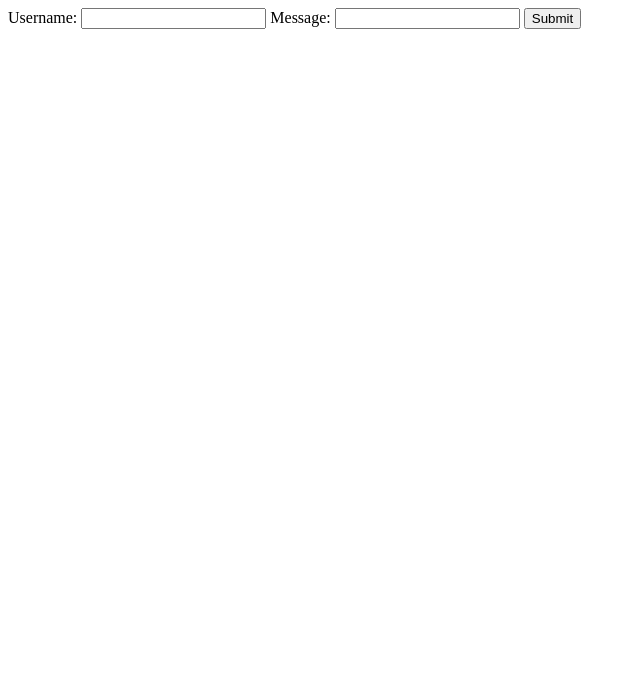
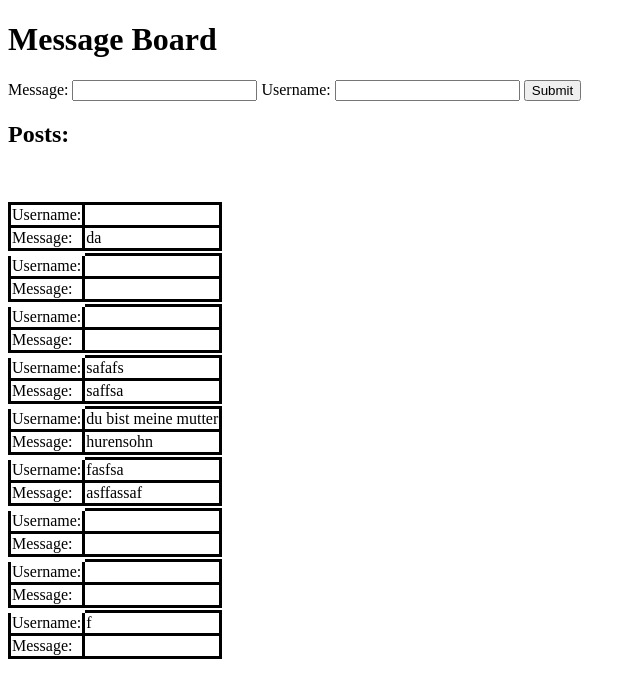
Before and after one commit to zeroIQ2018/Msg-Board, a Flask app: page / in a window 1280 px wide. Shown: the top 698 px of the page, without its empty margins (0-640 px from the left). Run offline with Flask 2, Linux system fonts and the light colour scheme; data comes from the database, SQL or seed files in the repository; both versions use the stored data as it was after the commit.

Commit message:
it displays

```diff
--- a/app.py
+++ b/app.py
@@ -1,4 +1,3 @@
-from email import message
 from flask import Flask, render_template, request, url_for, redirect
 from flask_sqlalchemy import SQLAlchemy
 import datetime
@@ -20,15 +19,6 @@ class Message(db.Model):
         self.message = message
         self.username = username
 
-    def __repr__(self):
-        return "<Message %r>" % self.username
-
-
-
-
-@app.route("/")
-def index():
-    return render_template("index.html")
 
 
 @app.route("/add_message", methods=["POST"])
@@ -38,6 +28,14 @@ def add_message():
     db.session.commit()
     return redirect(url_for("index"))
 
+@app.route("/", methods=['POST', 'GET'])
+def index():
+    posts = Message.query.all()
+    return render_template("index.html", posts=posts)
+
+
+
+
 
 if __name__ == "__main__":
     app.run()
--- /dev/null
+++ b/static/style.css
@@ -0,0 +1,17 @@
+table {
+  border-collapse: collapse;
+}
+tr {
+  border: solid;
+  border-width: 15x
+}
+td{
+    border: solid;
+    border-width: 15x;
+}
+
+#remove {
+    border-color: white;
+    background-color: white;
+    border-inline-color: white;
+}
--- a/templates/index.html
+++ b/templates/index.html
@@ -3,15 +3,47 @@
     <head>
     <title></title>
     <meta charset="utf-8">
+    <link rel= "stylesheet" type= "text/css" href= "{{ url_for('static',filename='style.css') }}">
     </head>
+
+    <h1>Message Board</h1>
 
     <body>
         <form method="POST" action="/add_message">
+            <label>Message:</label>
+            <input type="text" id="usernameinput" name="Username">
             <label>Username:</label>
-            <input type="text" id="usernameinput" name="Username">
-            <label>Message:</label>
             <input type="text" id="messageinput" name="Content">
             <input type="submit">
        </form>
+
+
+
+    <h2>Posts:</h2>
+    <br>
+
+    <table>
+    {% for post in posts %}
+    <tr>
+        <td>Username: </td>
+        <td>
+        {{post.username}}<br>
+        </td>
+    </tr>
+    <tr>
+        <td>Message:</td>
+        <td>
+            {{post.message}}<br>
+        </td>
+    </tr>
+    <tr id="remove">
+        <td id="remove"></td>
+    </tr>
+
+
+    <p></p>
+    {% endfor %}
+    </table>
     </body>
 </html>
+<html>
```
Also changed, not shown: instance/db.sqlite3, 1 other file.
